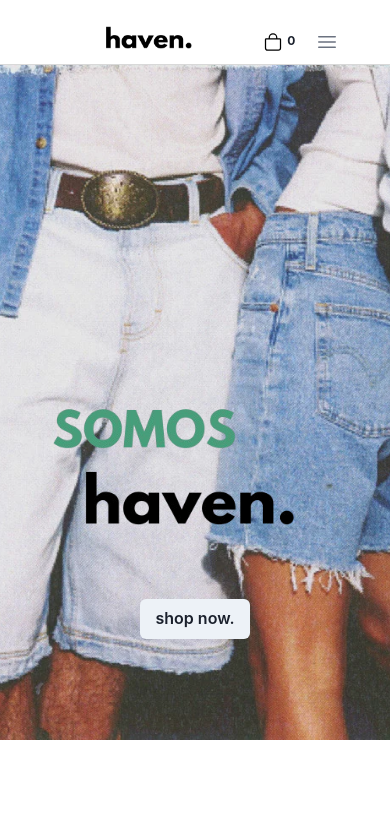
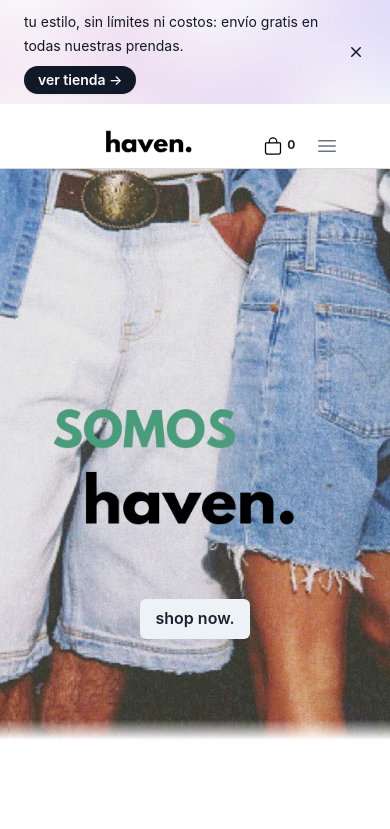
Before and after one commit to juanisuarez28/CreaTuLandingSuarez, a React (Vite) app: page / in a window 390 px wide. Shown: the top 829 px of the page. Built offline with nearby package versions, Linux system fonts and the light colour scheme.

Commit message:
banner agregado

```diff
--- /dev/null
+++ b/src/components/Banner/Banner.css
@@ -0,0 +1,4 @@
+#bannerid{
+    display: none;
+
+}
--- /dev/null
+++ b/src/components/Banner/Banner.jsx
@@ -0,0 +1,76 @@
+import React, { useEffect, useState } from "react";
+import { XMarkIcon } from "@heroicons/react/20/solid";
+import { Link } from "react-router-dom";
+import "./Banner.css";
+import { Box, Button } from "@chakra-ui/react";
+
+const Banner = () => {
+  const [banner, setBanner] = useState(true);
+
+  const sacarBanner = () => {
+    setBanner(false);
+  };
+
+  return (
+    <Box>
+      {banner ? (
+        <div
+          id="banner"
+          className="relative isolate flex items-center gap-x-6 overflow-hidden bg-gray-50 px-6 py-2.5 sm:px-3.5 sm:before:flex-1"
+        >
+          <div
+            aria-hidden="true"
+            className="absolute left-[max(-7rem,calc(50%-52rem))] top-1/2 -z-10 -translate-y-1/2 transform-gpu blur-2xl"
+          >
+            <div
+              style={{
+                clipPath:
+                  "polygon(74.8% 41.9%, 97.2% 73.2%, 100% 34.9%, 92.5% 0.4%, 87.5% 0%, 75% 28.6%, 58.5% 54.6%, 50.1% 56.8%, 46.9% 44%, 48.3% 17.4%, 24.7% 53.9%, 0% 27.9%, 11.9% 74.2%, 24.9% 54.1%, 68.6% 100%, 74.8% 41.9%)",
+              }}
+              className="aspect-[577/310] w-[36.0625rem] bg-gradient-to-r from-[#ff80b5] to-[#9089fc] opacity-30"
+            />
+          </div>
+          <div
+            aria-hidden="true"
+            className="absolute left-[max(45rem,calc(50%+8rem))] top-1/2 -z-10 -translate-y-1/2 transform-gpu blur-2xl"
+          >
+            <div
+              style={{
+                clipPath:
+                  "polygon(74.8% 41.9%, 97.2% 73.2%, 100% 34.9%, 92.5% 0.4%, 87.5% 0%, 75% 28.6%, 58.5% 54.6%, 50.1% 56.8%, 46.9% 44%, 48.3% 17.4%, 24.7% 53.9%, 0% 27.9%, 11.9% 74.2%, 24.9% 54.1%, 68.6% 100%, 74.8% 41.9%)",
+              }}
+              className="aspect-[577/310] w-[36.0625rem] bg-gradient-to-r from-[#ff80b5] to-[#9089fc] opacity-30"
+            />
+          </div>
+          <div className="flex flex-wrap items-center gap-x-4 gap-y-2">
+            <p className="text-sm leading-6 text-gray-900">
+              <strong className="font-semibold"></strong>
+              tu estilo, sin límites ni costos: envío gratis en todas nuestras
+              prendas.
+            </p>
+            <Link
+              to={"/productos"}
+              className="flex-none rounded-full bg-gray-900 px-3.5 py-1 text-sm font-semibold text-white shadow-sm hover:bg-gray-700 focus-visible:outline focus-visible:outline-2 focus-visible:outline-offset-2 focus-visible:outline-gray-900"
+            >
+              ver tienda <span aria-hidden="true">&rarr;</span>
+            </Link>
+          </div>
+          <div className="flex flex-1 justify-end">
+            <button
+              onClick={sacarBanner}
+              type="button"
+              className="-m-3 p-3 focus-visible:outline-offset-[-4px]"
+            >
+              <span className="sr-only">Dismiss</span>
+              <XMarkIcon aria-hidden="true" className="h-5 w-5 text-gray-900" />
+            </button>
+          </div>
+        </div>
+      ) : (
+        <Box id="bannerid"></Box>
+      )}
+    </Box>
+  );
+};
+
+export default Banner;
--- a/src/components/Cart/Cart.jsx
+++ b/src/components/Cart/Cart.jsx
@@ -14,10 +14,10 @@
     if(getQuantity()===0){
         return(
             <Flex pt={'150px'} justify={'center'} align={'center'} flexDirection={'column'}>
-                <Text fontSize={'40px'} fontWeight={'700'}>EL CARRITO ESTÁ VACÍO</Text>
-                <Text mt={'30px'}>Una vez que añadas algo a tu carrito, aparecerá acá. ¿Listo para empezar?</Text>
+                <Text fontSize={'40px'} fontWeight={'700'}>el carrito está vacío.</Text>
+                <Text mt={'30px'}>una vez que añadas algo a tu carrito, aparecerá acá. ¿listo para empezar?</Text>
                 <Link to='/'>
-                    <Button mt={'20px'} rightIcon={<FaArrowRight />} color={'white'} backgroundColor={'#727078'} variant='solid'>
+                    <Button mt={'20px'} rightIcon={<FaArrowRight />} color={'white'} backgroundColor={'#72BB92'} variant='solid'>
                       EMPEZAR
                   </Button>
                 </Link>
--- a/src/components/CategoriesHome/CategoriesHome.jsx
+++ b/src/components/CategoriesHome/CategoriesHome.jsx
@@ -6,7 +6,7 @@
     const callouts = [
         {
           name: 'remeras',
-          description: 'comodidad y tendencia.',
+          description: 'comodidad y estilo.',
           imageSrc: 'https://images.urbndata.com/is/image/UrbanOutfitters/93140697_030_b?$xlarge$&fit=constrain&fmt=webp&qlt=80&wid=960',
           imageAlt: 'remeras category',
           href: '/categorias/remeras',
--- a/src/components/Hero/Hero.css
+++ b/src/components/Hero/Hero.css
@@ -16,6 +16,10 @@
   height: 100%;
   object-fit: cover;
   z-index: 1;
+  mask-image: linear-gradient(
+    white 97%,
+    transparent
+  );
 }
 
 .haven {
--- a/src/components/ItemDetailContainer/ItemDetailContainer.jsx
+++ b/src/components/ItemDetailContainer/ItemDetailContainer.jsx
@@ -33,7 +33,7 @@
     }, [])
 
     return (
-    <Box align={'center'} justify={'center'} pt={'120px'} >
+    <Box align={'center'} justify={'center'} pt={'7rem'} >
         {
             loading ?
             <Flex justify={'center'} align={'center'} h={'50vh'}>
--- a/src/components/ItemListContainer/ItemListContainer.jsx
+++ b/src/components/ItemListContainer/ItemListContainer.jsx
@@ -40,7 +40,7 @@
   }, [categoryId]); //aca van los datos que queremos que al cambiar actualicen la renderizacion
 
   return (
-    <Flex direction={"column"} justify={"center"} align={"center"} pt={'110px'}>
+    <Flex direction={"column"} justify={"center"} align={"center"} pt={'10%'}>
 
     {
       loading ?                               //if loading ==true
--- a/src/components/NavBar/NavBar.jsx
+++ b/src/components/NavBar/NavBar.jsx
@@ -8,14 +8,19 @@
   MenuItem,
   Button,
   Flex,
+  Box,
 } from "@chakra-ui/react";
 import "./NavBar.css";
 import LogoHaven from "../LogoHaven/LogoHaven";
 import HamburgerMenu from "../HamburgerMenu/HamburgerMenu";
+import Banner from "../Banner/Banner";
 
 const NavBar = () => {
   return (
+    <Box>
+
     <Flex className="navbar" direction={'column'} w={'100%'}>
+    <Banner/>
       <Flex className="logobar" pl={'12%'} pr={'13%'} justify={"space-between"} w={"100%"} align={"center"} height={"4rem"}>
         <LogoHaven />
         <Flex align={"center"}>
@@ -58,6 +63,7 @@
         </Link>
       </Flex>
     </Flex>
+    </Box>
   );
 };
 
```
